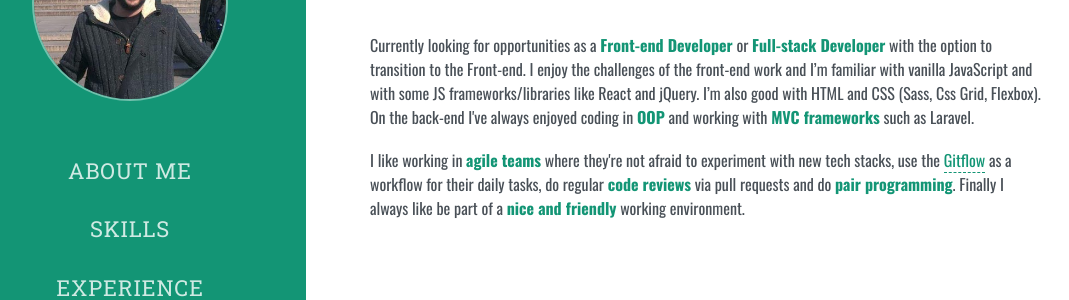
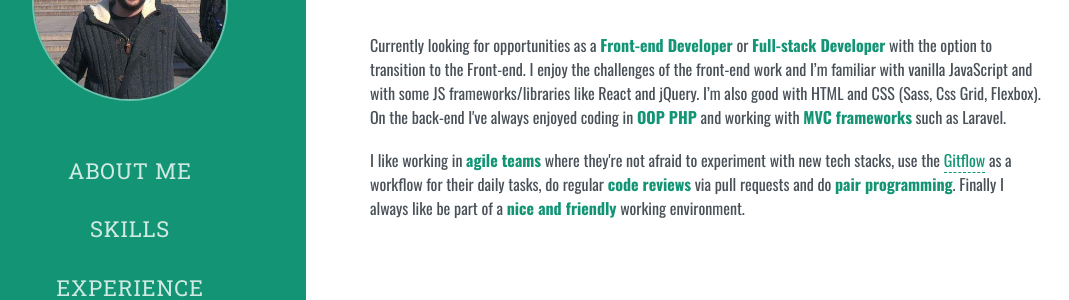
Before and after one commit to ltdev22/ltdev22.github.io, a Jekyll site: the page built from index.html, in a window 1280 px wide and 900 px high, scrolled down 657 px. Shown: the part 155-455 px from the top of the window, without its empty margins (46-1115 px from the left). Built offline with Jekyll 4.4.1, drawn with Linux system fonts in a browser that asks for light colours.

Commit message:
Content amend on about

```diff
--- a/_includes/sections/about.html
+++ b/_includes/sections/about.html
@@ -24,7 +24,7 @@
     <div class="objective">
         <h2 class="section-heading">My Objective</h2>
         <p class="lead highlight">I strongly believe there's no limit to professional development in my job.</p>
-        <p>Currently looking for opportunities as a <span class="highlight">Front-end Developer</span> or <span class="highlight">Full-stack Developer</span> with the option to transition to the Front-end. I enjoy the challenges of the front-end work and I’m familiar with vanilla JavaScript and with some JS frameworks/libraries like React and jQuery. I’m also good with HTML and CSS (Sass, Css Grid, Flexbox). On the back-end I've always enjoyed coding in <span class="highlight">OOP</span> and working with <span class="highlight">MVC frameworks</span> such as Laravel.</p>
+        <p>Currently looking for opportunities as a <span class="highlight">Front-end Developer</span> or <span class="highlight">Full-stack Developer</span> with the option to transition to the Front-end. I enjoy the challenges of the front-end work and I’m familiar with vanilla JavaScript and with some JS frameworks/libraries like React and jQuery. I’m also good with HTML and CSS (Sass, Css Grid, Flexbox). On the back-end I've always enjoyed coding in <span class="highlight">OOP PHP</span> and working with <span class="highlight">MVC frameworks</span> such as Laravel.</p>
         <p>I like working in <span class="highlight">agile teams</span> where they're not afraid to experiment with new tech stacks, use the <a href="https://www.atlassian.com/git/tutorials/comparing-workflows/gitflow-workflow" target="_blank">Gitflow</a> as a workflow for their daily tasks, do regular <span class="highlight">code reviews</span> via pull requests and do <span class="highlight">pair programming</span>. Finally I always like be part of a <span class="highlight">nice and friendly</span> working environment.</p>
     </div>
 </section><!-- /.about -->
```
